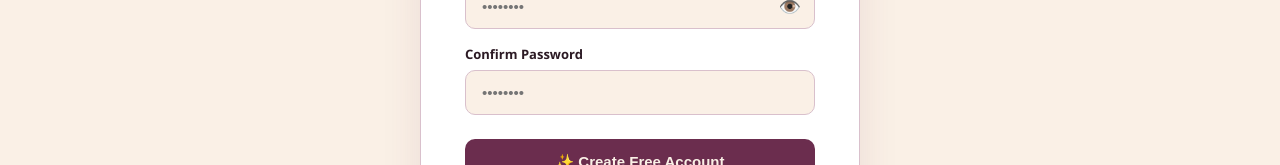
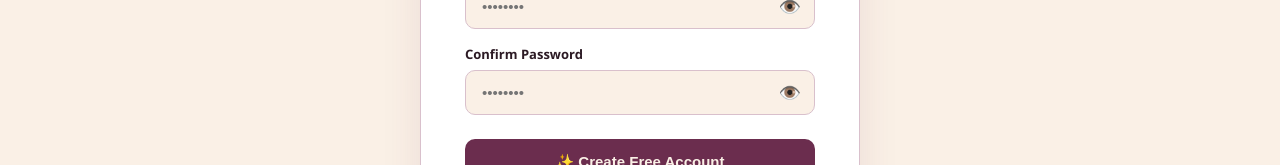
Before and after one commit to Rachelejr/tarsyn-app, a Next.js app: page /register in a window 1280 px wide. Shown: the part 545-710 px from the top of the page. Built offline with nearby package versions, Linux system fonts and the light colour scheme.

Commit message:
feat: show/hide confirm password

```diff
--- a/src/app/register/page.tsx
+++ b/src/app/register/page.tsx
@@ -5,14 +5,15 @@ import { auth, db } from '@/lib/firebase';
 import { doc, setDoc } from 'firebase/firestore';
 
 export default function RegisterPage() {
-  const [name, setName]         = useState('');
-  const [email, setEmail]       = useState('');
-  const [password, setPassword] = useState('');
-  const [confirm, setConfirm]   = useState('');
-  const [showPass, setShowPass] = useState(false);
-  const [error, setError]       = useState('');
-  const [loading, setLoading]   = useState(false);
-  const [success, setSuccess]   = useState(false);
+  const [name, setName]             = useState('');
+  const [email, setEmail]           = useState('');
+  const [password, setPassword]     = useState('');
+  const [confirm, setConfirm]       = useState('');
+  const [showPass, setShowPass]     = useState(false);
+  const [showConfirm, setShowConfirm] = useState(false);
+  const [error, setError]           = useState('');
+  const [loading, setLoading]       = useState(false);
+  const [success, setSuccess]       = useState(false);
 
   const inp: React.CSSProperties = {
     width: '100%', padding: '13px 16px',
@@ -133,7 +134,13 @@ export default function RegisterPage() {
             </div>
             <div style={{marginBottom:'24px'}}>
               <label style={{display:'block',fontSize:'13px',fontWeight:'600',color:'#2C1A24',marginBottom:'7px'}}>Confirm Password</label>
-              <input type="password" required value={confirm} onChange={e=>setConfirm(e.target.value)} placeholder="••••••••" style={inp}/>
+              <div style={{position:'relative'}}>
+                <input type={showConfirm?'text':'password'} required value={confirm} onChange={e=>setConfirm(e.target.value)} placeholder="••••••••" style={{...inp,paddingRight:'44px'}}/>
+                <button type="button" onClick={()=>setShowConfirm(!showConfirm)}
+                  style={{position:'absolute',right:'14px',top:'50%',transform:'translateY(-50%)',background:'none',border:'none',cursor:'pointer',fontSize:'18px',color:'#7A5068'}}>
+                  {showConfirm?'🙈':'👁️'}
+                </button>
+              </div>
             </div>
             <button type="submit" disabled={loading}
               style={{width:'100%',padding:'14px',background:'#6B2D4E',color:'#FAF0E6',border:'none',borderRadius:'10px',fontSize:'15px',fontWeight:'700',cursor:'pointer',marginBottom:'14px',opacity:loading?0.7:1}}>
```
